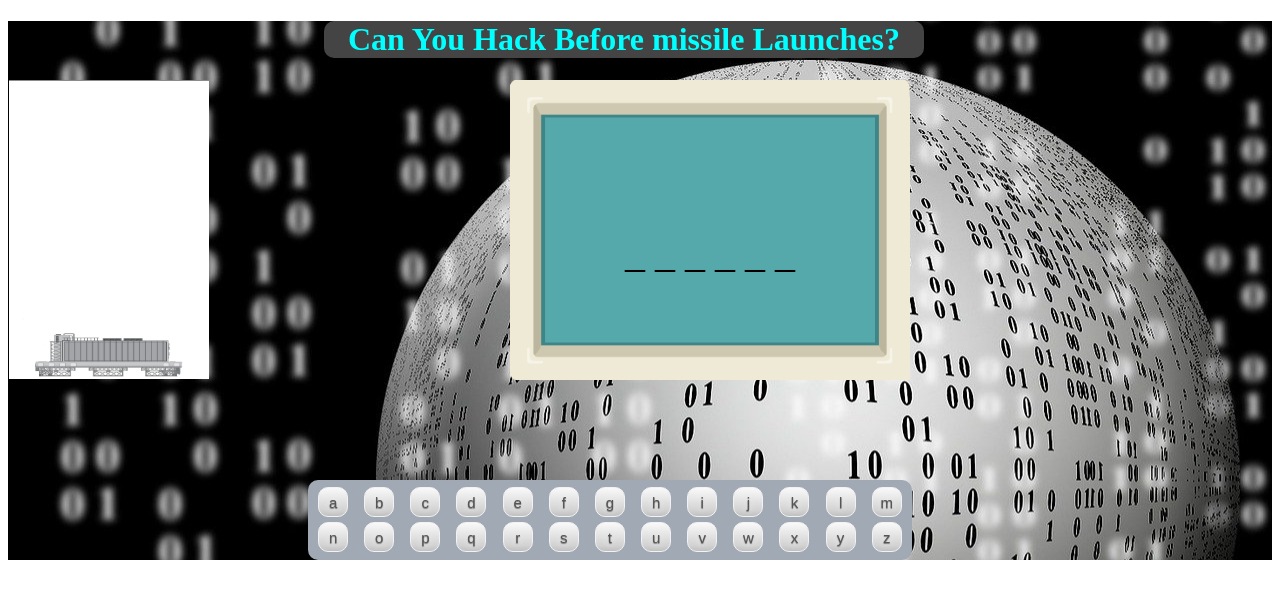
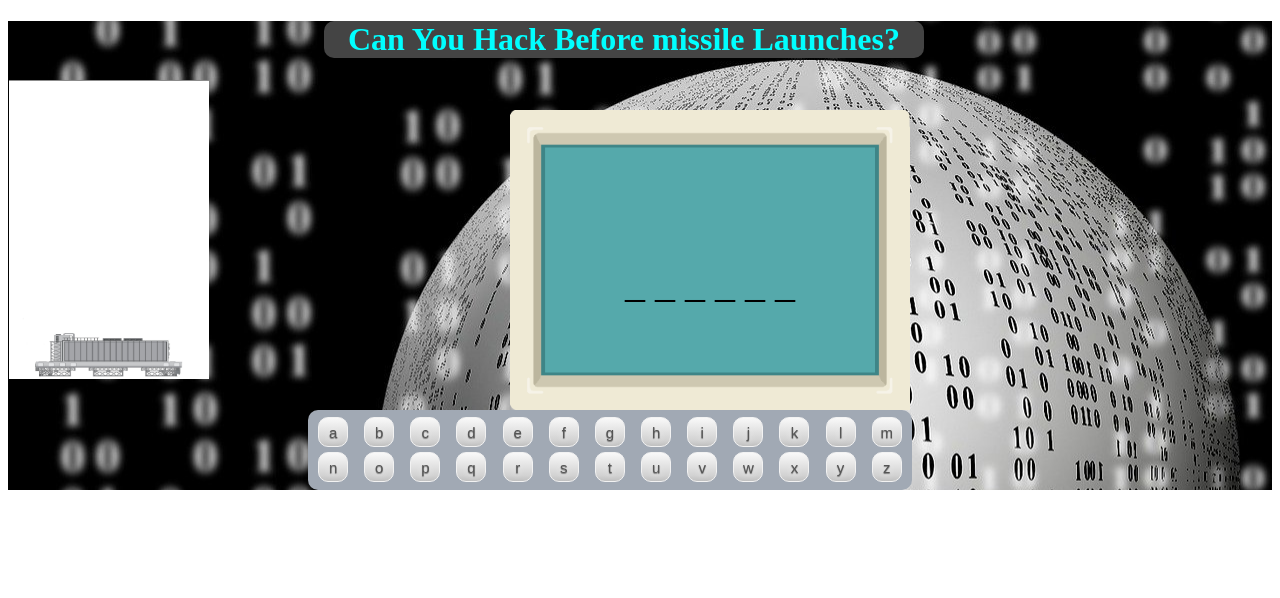
Before and after one commit to Jrtp22/msp1, a plain HTML site: page index.html in a window 1280 px wide. Drawn offline with Linux system fonts and the light colour scheme.

Commit message:
small css changes to the screen to be closer to letterBoard

```diff
--- a/assets/styles.css
+++ b/assets/styles.css
@@ -17,7 +17,7 @@ h1{
 }
 #screen {
     background-image: url("./Windows_Screen.png");
-    height: 400px;
+    height: 300px;
     width: 400px;
     background-repeat: no-repeat;
     background-size: 400px;
@@ -25,6 +25,7 @@ h1{
     justify-content: center;
     margin-right: 25%;
     margin-left: 25%;
+    margin-top: 30px;
 }
 #wordDisplay {
     text-align: center;
```
